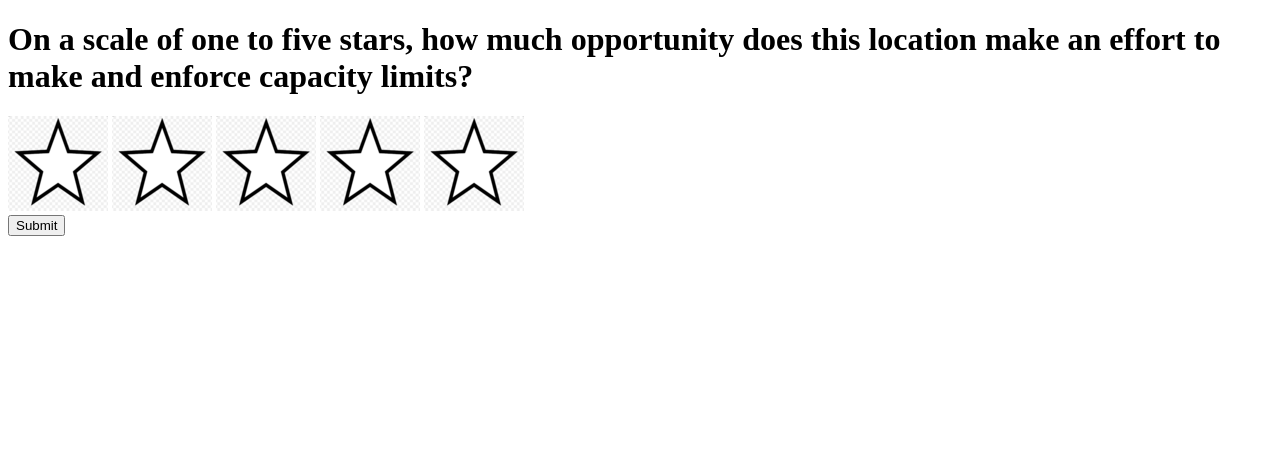
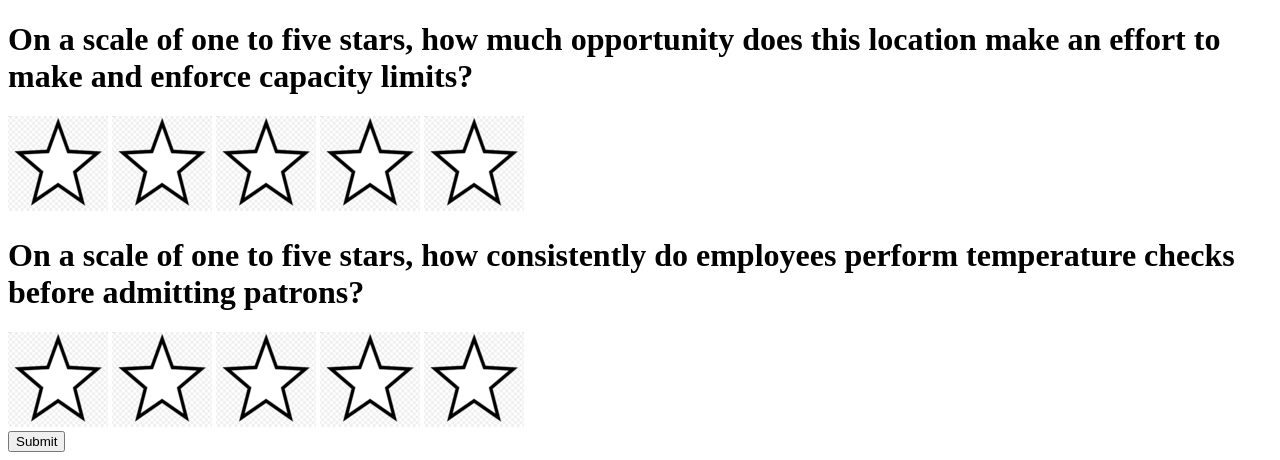
Before and after one commit to carolynzech/safetyscore, a Flask app: template templates/covid-rater.html in a window 1280 px wide. Shown: the part 864-1324 px from the top of the page. Before the commit the page ends 1100 px from the top, so only its background shows below. Run offline with Flask 2, Linux system fonts and the light colour scheme; the template is opened without the code that fills it, so the values that code supplies are empty; some libraries are stand-ins or nearby versions.

Commit message:
html files temp-check

```diff
--- a/templates/covid-rater.html
+++ b/templates/covid-rater.html
@@ -1,14 +1,18 @@
 <!DOCTYPE html>
 <html>
+
 <head>
 	<meta charset="utf-8">
 	<meta name="viewport" content="width=device-width">
 	<title>SafetyMeter</title>
 	<link href="style.css" rel="stylesheet" type="text/css" />
-    <link rel="stylesheet" href="https://pro.fontawesome.com/releases/v5.10.0/css/all.css" integrity="sha384-AYmEC3Yw5cVb3ZcuHtOA93w35dYTsvhLPVnYs9eStHfGJvOvKxVfELGroGkvsg+p" crossorigin="anonymous"/>
+	<link rel="stylesheet" href="https://pro.fontawesome.com/releases/v5.10.0/css/all.css" integrity="sha384-AYmEC3Yw5cVb3ZcuHtOA93w35dYTsvhLPVnYs9eStHfGJvOvKxVfELGroGkvsg+p"
+	 crossorigin="anonymous" />
 </head>
+
 <body>
-    <script src="script.js"></script>
+	<script src="script.js">
+	</script>
 	<!-- Form to input a rating -->
 	<div class "container">
 
@@ -116,6 +120,27 @@
 
           </div>
 
+          <div class="temp">
+
+           <h1>On a scale of one to five stars, how consistently do employees perform temperature checks before admitting patrons?</h1>
+            <input class="star one-star" id="temp-one-star" type="radio" name="temp-one-star"/>
+            <label class="star one-star" for="temp-one-star"></label>
+
+            <input class="star two-star" id="temp-two-star" type="radio" name="temp-two-star"/>
+            <label class="star two-star" for="temp-two-star"></label>
+
+            <input class="star three-star" id="temp-three-star" type="radio" name="temp-three-star"/>
+            <label class="star three-star" for="temp-three-star"></label>
+
+            <input class="star four-star" id="temp-four-star" type="radio" name="temp-four-star"/>
+            <label class="star four-star" for="temp-four-star"></label>
+
+            <input class="star five-star" id="temp-five-star" type="radio" name="temp-five-star"/>
+            <label class="star five-star" for="temp-five-star"></label>
+
+          </div>
+
+
           <input type="submit" value="Submit">
 
 
```
Also changed, not shown: 2 other files. Lines whose indentation alone changed are shown as unchanged.
